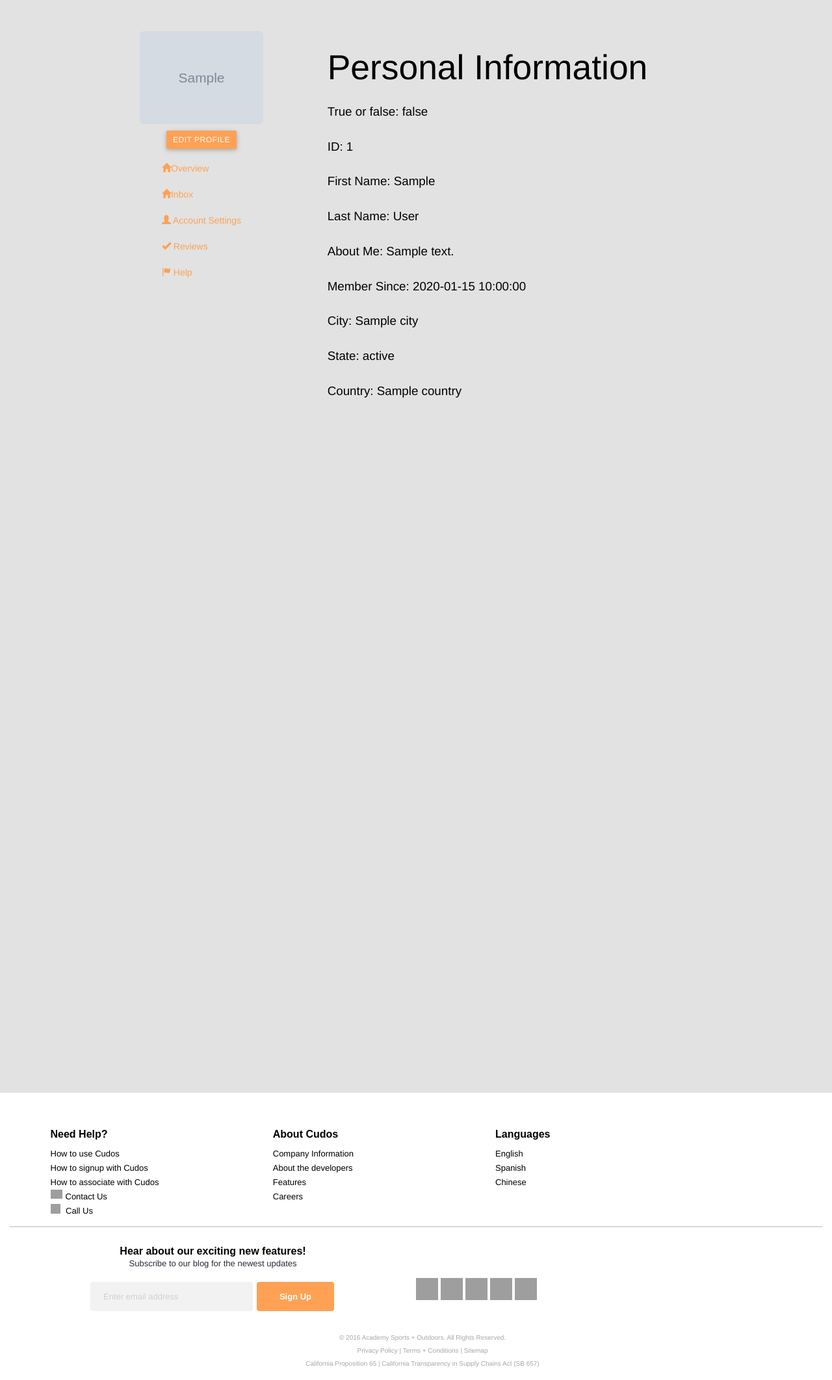
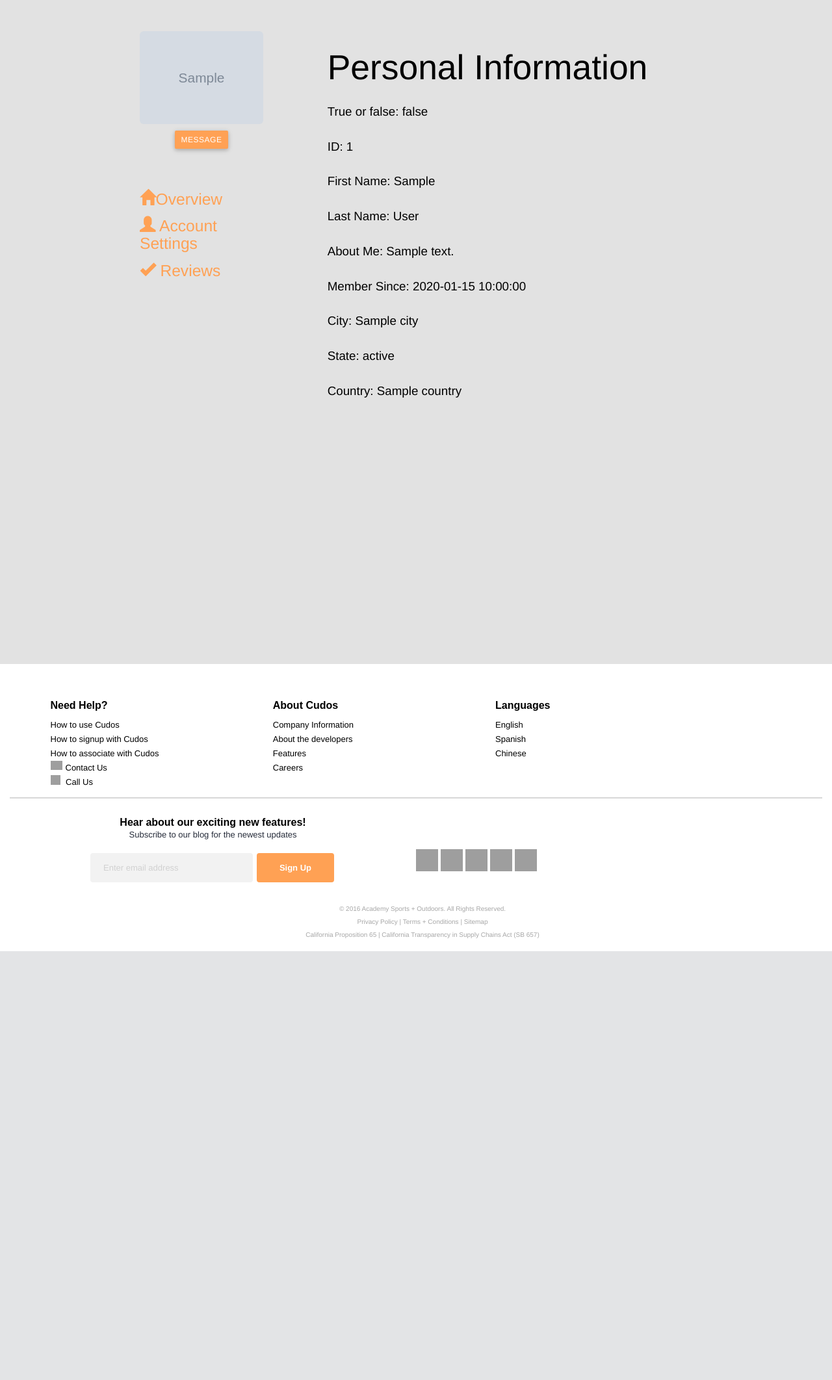
Before and after one commit to troyGH/Cudos, a CodeIgniter app: the page made by application/views/profilehome_view.php in a window 1280 px wide. Shown: the part 152-2276 px from the top of the page at 65% size. After the commit the page ends 1616 px from the top, so only its background shows below. Run offline with CodeIgniter, Linux system fonts and the light colour scheme; the template is opened without the code that fills it: most values are stand-ins (such as "Sample title", 1, 10 or a date in 2020); grey boxes marked "Sample" are stand-in pictures; some libraries are stand-ins or nearby versions; grey boxes are pictures that could not be loaded.

Commit message:
profile messsage

```diff
--- a/application/views/profilehome_view.php
+++ b/application/views/profilehome_view.php
@@ -6,6 +6,7 @@
 @media screen and (min-width: 980px) {
   .container.custom-body {
     padding:200px;
+
   }
 }
 </style>
@@ -25,29 +26,40 @@
 
 				<!-- END SIDEBAR USER TITLE -->
 				<!-- SIDEBAR BUTTONS -->
+
 				<div class="profile-userbuttons">
-					<button onclick="window.location.href='http://localhost/Cudos/profile/edit'" class="btn btn-warning btn-sm">Edit Profile</button>
+				<?php
+							if($user_info['customer_id'] == $this->session->userdata('customer_id')):
+
+						?>
+					<button onclick="window.location.href='<?php echo base_url(); ?>profile/edit'" class="btn btn-warning btn-lg"><b>Edit Profile</b></button>
+					<?php
+					else:
+					 ?>
+					<button class="btn btn-warning btn-sm" data-toggle="modal" data-target="#exampleModal">Message</button>
+					<?php
+endif;
+?>
 				</div>
 				<!-- END SIDEBAR BUTTONS -->
 				<!-- SIDEBAR MENU -->
 				<div class="profile-usermenu" style="text-align: left;display: inline-block">
 					<ul class="nav">
-					<li class="active"><a data-toggle="tab" href="#home"><i class="glyphicon glyphicon-home"></i>Overview</a></li>
-					<li><a data-toggle="tab" href="#inbox"><i class="glyphicon glyphicon-home"></i>Inbox</a></li>
+					<br><br>
+					<li class="active">
+					<h5><a data-toggle="tab" href="#home"><i class="glyphicon glyphicon-home"></i>Overview</a>
+					</h5></li>
+
 							<li>
-							<a data-toggle="tab" href="#menu1"><i class="glyphicon glyphicon-user"></i>
-							Account Settings </a>
+							<h5><a data-toggle="tab" href="#menu1"><i class="glyphicon glyphicon-user"></i>
+							Account Settings </a></h5>
 						</li>
 						<li>
-							<a data-toggle="tab" href="#menu2">
+							<h5><a data-toggle="tab" href="#menu2">
 							<i class="glyphicon glyphicon-ok"></i>
-							Reviews </a>
+							Reviews </a></h5>
 						</li>
-						<li>
-							<a data-toggle="tab" href="#menu3">
-							<i class="glyphicon glyphicon-flag"></i>
-							Help </a>
-						</li>
+
 					</ul>
 				</div>
 				<!-- END MENU -->
@@ -74,10 +86,10 @@
             </div>
 
 
-            <div id="menu1" class="tab-pane fade">
+            <div id="menu1" class="tab-pane fade" style="margin-top: -570px">
             <h2>settings</h2>
             </div>
-             <div id="menu2" class="tab-pane fade">
+             <div id="menu2" class="tab-pane fade" style="margin-top: -70px">
 							 <h2>Reviews</h2>
 
 							 <?php
@@ -97,15 +109,48 @@
 							 ?>
 
             </div>
-             <div id="menu3" class="tab-pane fade">
-            help
-            </div>
+
 		</div>
 		</div>
 
 
 <center>
+
+
+  <div class="modal fade" id="exampleModal" tabindex="-1" role="dialog" aria-labelledby="exampleModalLabel" aria-hidden="true">
+    <div class="modal-dialog" role="document">
+      <div class="modal-content">
+
+            <?php $attributes = array("id" => "theForm", "method" => "post");
+                                echo form_open("admin/addemployees", $attributes);  ?>
+        <div class="modal-header">
+          <button type="button" class="close" data-dismiss="modal" aria-label="Close">
+            <span aria-hidden="true">&times;</span>
+          </button>
+          <h4 class="modal-title" id="exampleModalLabel">Send a Message to <?php echo $user_info['first_name']; ?></h4>
+        </div>
+        <div class="modal-body">
+
+                   <div class="form-group">
+
+                        <textarea class="form-control" rows="9" placeholder="Your message here.."></textarea>
+                    </div>
+
+
+        </div>
+        <div class="modal-footer">
+                              <div class="col-md-4 col-md-offset-4">
+                        <label></label>
+                        <button type="button" class="btn btn-default btn-block btn-lg wow flipInX">Send <i class="ion-android-arrow-forward"></i></button>
+                    </div>
+        </div>
+        <?php echo form_close();?>
+      </div>
+    </div>
+  </div>
 </div> <!-- /container -->
+
+
 
 <?php $this->load->view('template/footer.php'); ?>
 <?php
```
